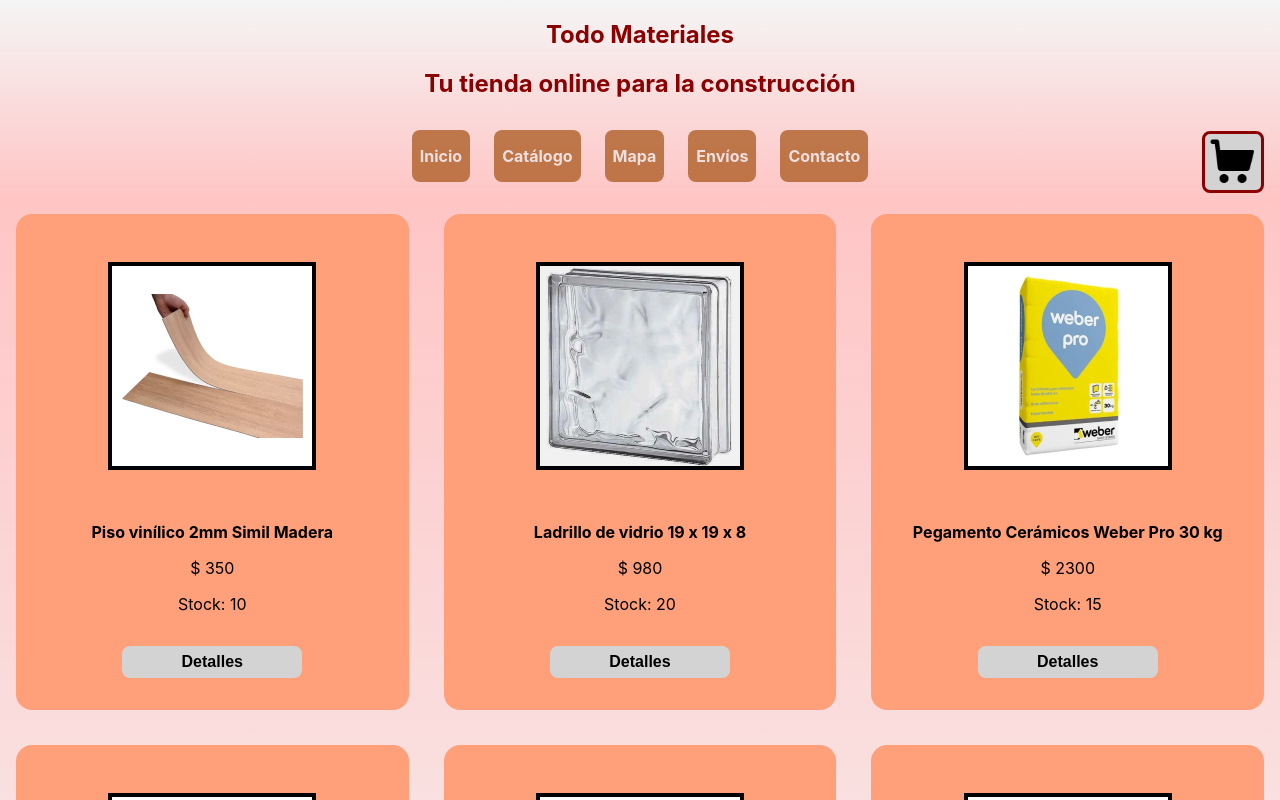
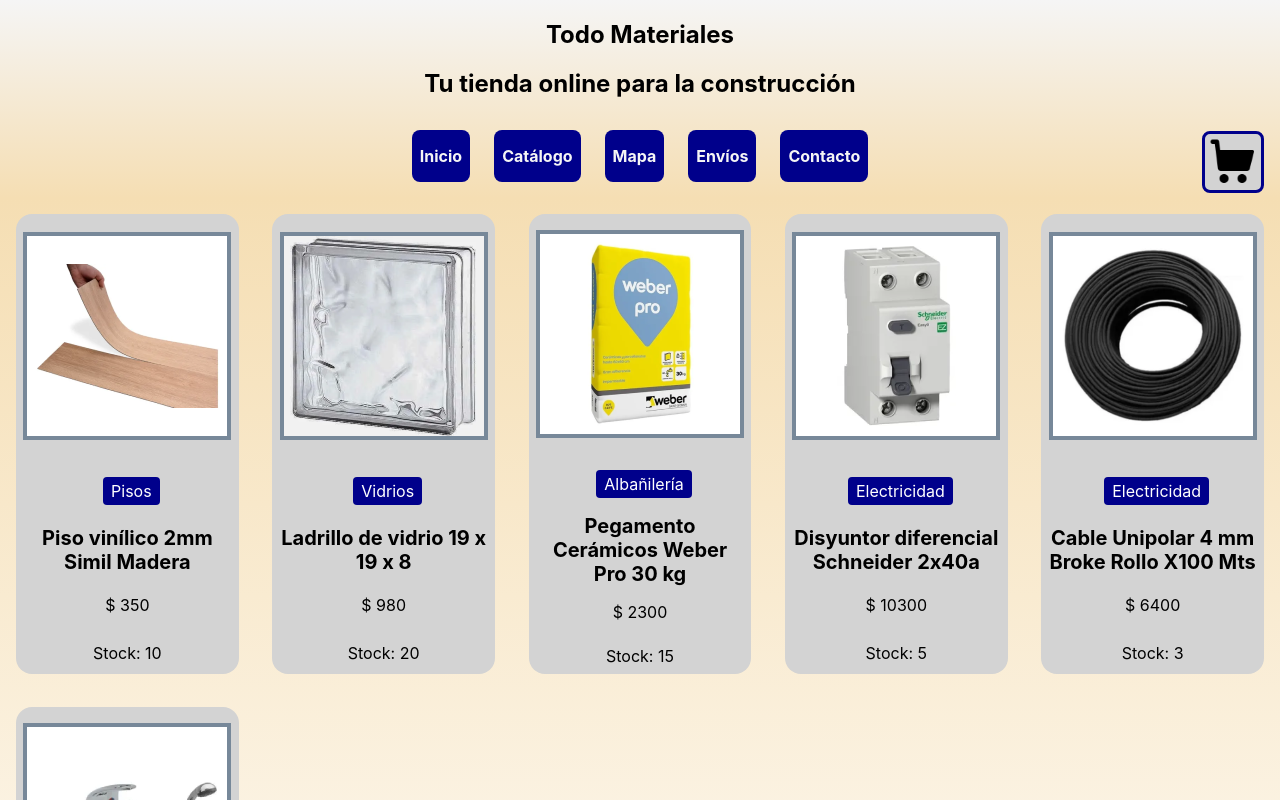
Before and after one commit to nicolasbolcatto/todo-materiales, a React (Create React App) app: page / in a window 1280 px wide. Shown: the top 800 px of the page. Built offline with nearby package versions, Linux system fonts and the light colour scheme.

Commit message:
Commit to check route error

```diff
--- a/src/App.jsx
+++ b/src/App.jsx
@@ -3,16 +3,19 @@
 import NavBar from './components/NavBar/NavBar';
 import ItemListContainer from './components/ItemListContainer/ItemListContainer';
 import ItemDetailContainer from './components/ItemDetailContainer/ItemDetailContainer';
-
+import {BrowserRouter, Routes, Route} from "react-router-dom";
 
 function App() {
   //Renders NavBar and ItemListContainer components
   return (
-    <div className="App">
+    <BrowserRouter>
       <NavBar  />
-      <ItemListContainer/>
-      <ItemDetailContainer />
-    </div>
+      <Routes>
+        <Route exact path="/" element={<ItemListContainer/>}/>
+        <Route path="category/:id" element={<ItemListContainer/>}/>
+        <Route path="/item/:id" element={<ItemDetailContainer/>}/>
+      </Routes>
+    </BrowserRouter>
   );
 }
 
--- a/src/components/CartWidget/CartWidget.css
+++ b/src/components/CartWidget/CartWidget.css
@@ -2,7 +2,7 @@
     background-color: lightgray;
     margin: 1rem;
     padding: 0.25rem;
-    border: 0.2rem solid darkred;
+    border: 0.2rem solid darkblue;
     border-radius: 0.5rem;
     align-self: center;
     position: absolute;
@@ -14,9 +14,8 @@
 
 .cartWidget:hover{
     cursor: pointer;
-    background-color: goldenrod;
+    background-color: gray;
     transition: ease-in-out 0.3s;
-    border: 0.2rem solid goldenrod;
 }
 
 .cartIcon{
--- a/src/components/Item/Item.css
+++ b/src/components/Item/Item.css
@@ -1,18 +1,42 @@
 .item{
+    display: flex;
+    flex-direction: column;
+    justify-content: space-around;
+    align-items: center;
     margin: 1rem;
-    background-color: lightsalmon;
+    background-color: lightgray;
     border-radius: 1rem;
-    width: auto;
 }
 
 .itemImg{
-    margin: 2rem;
-    width: auto;
-    border: .25rem solid black;
+    margin: 1rem;
+    border: .25rem solid lightslategray;
+}
+
+.itemCategory{
+    text-align: left;
+    color: white;
+    background-color: darkblue;
+    max-width: fit-content;
+    margin-left: 0.5rem;
+    padding: 0.25rem 0.5rem;
+    border-radius: 0.25rem;
 }
 
 .itemName{
     font-weight: bold;
+    text-align: center;
+    margin: 0 0.5rem;
+}
+
+.itemPriceList{
+    font-size: 1rem;
+}
+
+.itemStockList{
+    text-align: center;
+    margin: 0.5rem 0 0.5rem 0;
+    font-size: 1rem;
 }
 
 .itemButton{
@@ -20,7 +44,7 @@
     font-weight: bold;
     font-size: 1rem;
     background-color: lightgray;
-    width: 50%;
+    width: auto;
     height: 2rem;
     border: 0.25rem solid lightgray;
     border-radius: 0.5rem;
--- a/src/components/Item/Item.jsx
+++ b/src/components/Item/Item.jsx
@@ -3,18 +3,16 @@
 import './Item.css';
 
 //Receives product data as props from ItemList
-const Item = ({id,name,image,price,stock}) => {
+const Item = ({id,name,image,price,stock,category}) => {
     return(
 
         //Returns a card to show the information and image of the product
-        <div className="item">
-            <div key={id} className="item">
-                <img className="itemImg" src={image} alt={name}></img>
-                <p className="itemName">{name}</p>
-                <p>$ {price}</p>
-                <p>Stock: {stock}</p>
-                <button className="itemButton">Detalles</button>
-            </div>
+        <div key={id} className="item">
+            <img className="itemImg" src={image} alt={name}></img>
+            <p className="itemCategory">{category}</p>
+            <p className="itemName">{name}</p>
+            <p className="itemPriceList">$ {price}</p>
+            <p className="itemStockList">Stock: {stock}</p>
         </div>
     )
     }
--- a/src/components/ItemDetail/ItemDetail.css
+++ b/src/components/ItemDetail/ItemDetail.css
@@ -1,3 +1,8 @@
+.itemDetailContainer{
+    padding: 1rem 1rem;
+    background: linear-gradient(wheat,white);
+}
+
 .itemDetail{
     display: flex;
     flex-direction: row;
@@ -8,6 +13,13 @@
     margin: 2rem;
     border-radius: 1rem;
     margin: auto;
+    padding: 2rem;
+}
+
+@media (max-width: 768px){
+    .itemDetail{
+        flex-direction: column;
+    }
 }
 
 .itemImage{
@@ -16,7 +28,7 @@
 }
 
 .itemName{
-    font-size: 1rem;
+    font-size: 1.25rem;
 }
 
 .itemCategory{
@@ -28,7 +40,6 @@
     padding: 0.25rem 0.5rem;
     border-radius: 0.25rem;
 }
-
 
 .itemPrice{
     font-size: 1.5rem;
--- a/src/components/ItemDetail/ItemDetail.jsx
+++ b/src/components/ItemDetail/ItemDetail.jsx
@@ -5,8 +5,7 @@
 const ItemDetail = ({item, onAdd}) => {
     return(
         //Returns the item detail
-        <div>
-
+        <div className="itemDetailContainer">
             <div className="itemDetail" key={item.id}>
                 <div>
                     <img className="itemImage" src={item.image} alt={item.name}></img>
--- a/src/components/ItemDetailContainer/ItemDetailContainer.jsx
+++ b/src/components/ItemDetailContainer/ItemDetailContainer.jsx
@@ -1,23 +1,28 @@
 import React from "react";
 import { useState, useEffect } from "react";
+import { useParams } from "react-router-dom";
 import ItemDetail from "../ItemDetail/ItemDetail"
 
 const ItemDetailContainer = () => {
-    const [item, setItem] = useState([])
+    const [item, setItem] = useState([]);
+    const {id} = useParams();
+    useEffect(()=>{
 
-    useEffect(()=>{
         fetch("products.json").then(response => {
             return response.json();
+
         }).then(database => {
-            //console.log(database)
+
             setTimeout(()=>{
-                const product = database.find((prod) => prod.id === 1);
+                const product = database.find((prod) => prod.id === Number(id));
+                //console.log(product)
                 product.stock = Number(product.stock)
                 setItem(product);
             },3000);
+
         }).catch(error => console.log("Hubo un error en la carga de datos: " + error))
 
-    },[]);
+    },[id]);
 
 function onAdd(count){
     item.stock -= count;
--- a/src/components/ItemList/ItemList.css
+++ b/src/components/ItemList/ItemList.css
@@ -1,6 +1,6 @@
 .itemList{
     display: grid;
-    grid-template-columns: repeat(auto-fill, minmax(350px,1fr));
-    gap: .2rem;
-    background: linear-gradient(rgb(255, 197, 197),whitesmoke);
+    grid-template-columns: repeat(auto-fill, minmax(250px,1fr));
+    gap: .1rem;
+    background: linear-gradient(wheat,white);
 }
--- a/src/components/ItemList/ItemList.jsx
+++ b/src/components/ItemList/ItemList.jsx
@@ -15,7 +15,8 @@
                 name={item.name}
                 image={item.image}
                 price={item.price}
-                stock={item.stock}/>
+                stock={item.stock}
+                category={item.category}/>
             )}
         </div>
     )
--- a/src/components/NavBar/NavBar.css
+++ b/src/components/NavBar/NavBar.css
@@ -1,5 +1,5 @@
 .nav{
-    background: linear-gradient(0deg,rgb(255, 197, 197),whitesmoke);
+    background: linear-gradient(0deg,wheat,whitesmoke);
     display: flex;
     flex-direction: column;
     align-items: center;
@@ -8,14 +8,14 @@
 
 .topNav{
     font-weight: bold;
-    color: darkred;
+    color: black;
     display: flex;
 }
 
 .title{
     font-weight: bold;
-    color: darkred;
-    justify-content: center;
+    color: black;
+    text-align: center;
 }
 
 .buttons{
@@ -26,9 +26,9 @@
 }
 
 .navButton{
-    background-color: rgba(170, 88, 29, 0.75);
+    background-color: darkblue;
     font-weight: bold;
-    color: rgb(239, 223, 223);
+    color: whitesmoke;
     padding: 0rem 0.5rem;
     margin: 0.75rem 0.75rem 1rem;
     border-radius: 0.5rem;
@@ -36,7 +36,7 @@
 
 .navButton:hover{
     cursor: pointer;
-    background-color: goldenrod;
+    background-color: gray;
     box-shadow: none;
     transition: ease-in-out 0.3s;
 }
```
